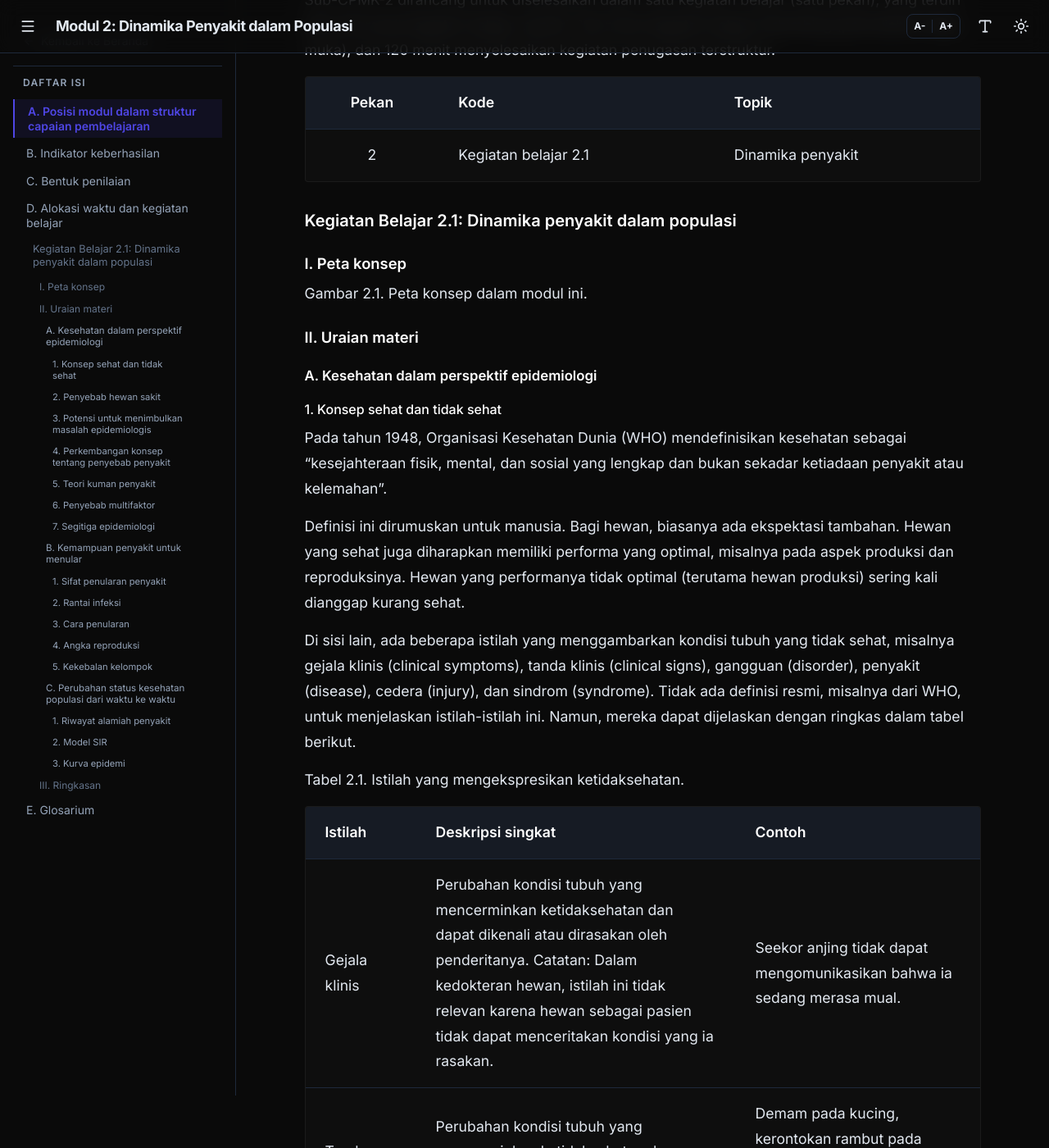
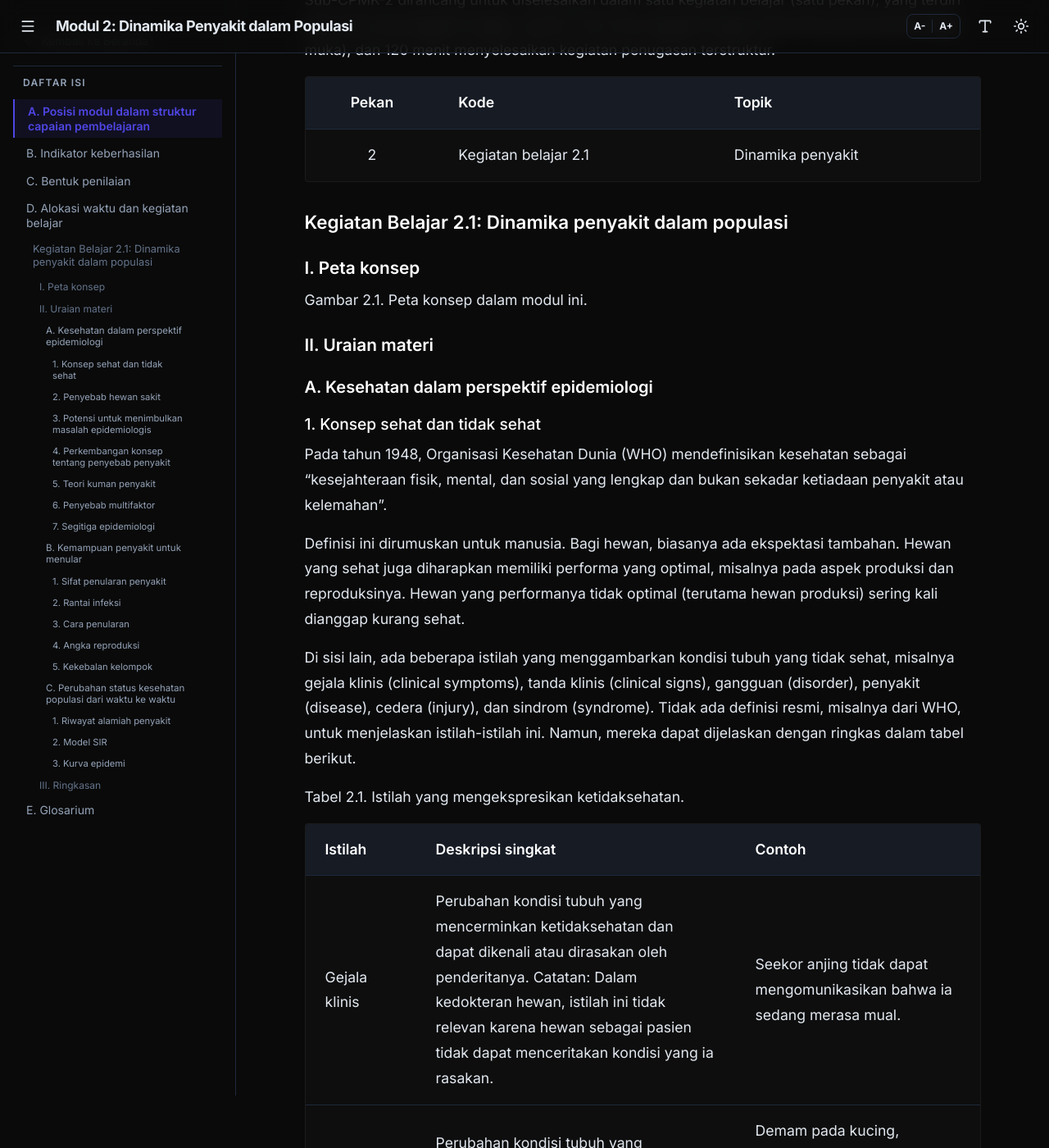
Before and after one commit to rianhs/epidemiologi-dan-ekonomi-veteriner, a Jekyll site: the page built from modul/modul-02.md, in a window 1280 px wide and 1400 px high, scrolled down 1816 px. Shown: the whole window at 82% size. Built offline with Jekyll 4.4.1, drawn with Linux system fonts in a browser that asks for light colours; nearby versions of some CDN libraries; our own code applies the rules of GitHub Pages for plain Markdown files.

Commit message:
Update default.html

```diff
--- a/_layouts/default.html
+++ b/_layouts/default.html
@@ -107,10 +107,10 @@
     .dark article h2, .dark article h3, .dark article h4, .dark article h5, .dark article h6 { color: #ffffff; }
 
     article h2 { font-size: 1.5rem;  font-weight: 700; margin-top: 2.25rem; margin-bottom: 0.5rem; line-height: 1.5; }
-    article h3 { font-size: 1.25rem; font-weight: 600; margin-top: 2rem;    margin-bottom: 0.5rem; line-height: 1.5; }
-    article h4 { font-size: 1.15rem; font-weight: 600; margin-top: 1.5rem;  margin-bottom: 0.5rem; line-height: 1.5; }
-    article h5 { font-size: 1.05rem; font-weight: 600; margin-top: 1.25rem; margin-bottom: 0.5rem; line-height: 1.5; }
-    article h6 { font-size: 1rem;    font-weight: 500; margin-top: 1rem;    margin-bottom: 0.5rem; line-height: 1.5; }
+    article h3 { font-size: 1.4rem; font-weight: 600; margin-top: 2rem;    margin-bottom: 0.5rem; line-height: 1.5; }
+    article h4 { font-size: 1.3rem; font-weight: 600; margin-top: 1.5rem;  margin-bottom: 0.5rem; line-height: 1.5; }
+    article h5 { font-size: 1.25rem; font-weight: 600; margin-top: 1.25rem; margin-bottom: 0.5rem; line-height: 1.5; }
+    article h6 { font-size: 1.2rem;    font-weight: 500; margin-top: 1rem;    margin-bottom: 0.5rem; line-height: 1.5; }
 
     [data-quiz] button { padding: 0.5rem 1rem !important; font-size: 0.875rem !important; border-radius: 0.5rem !important; }
     [data-feedback] { font-size: 0.875rem; margin-top: 1rem; }
```
